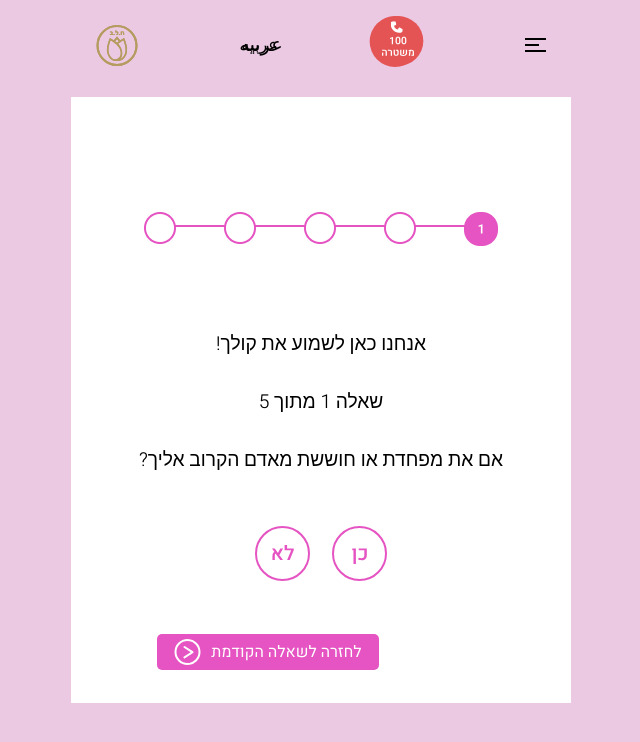
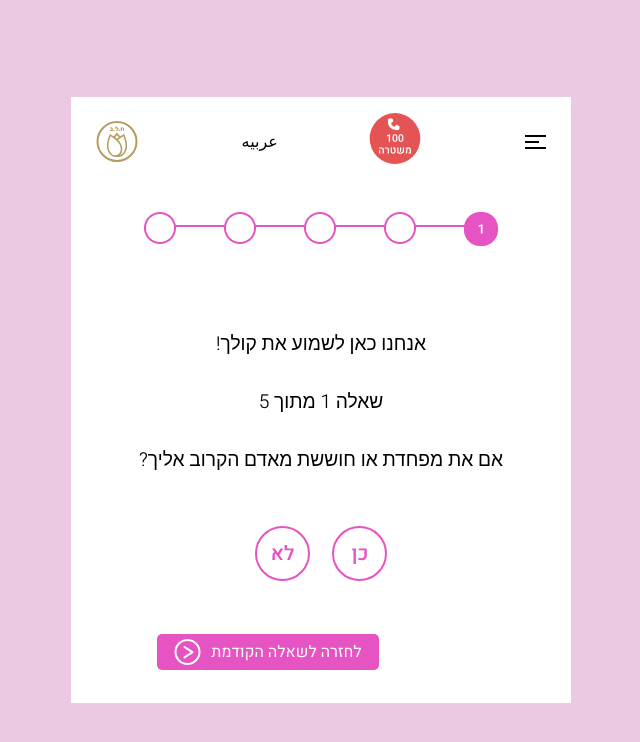
Before and after one commit to chayale90/Hackathon, a React (Vite) app: page /form in a window 1280 px wide. Shown: the top 742 px of the page, without its empty margins (495-1135 px from the left). Built offline with nearby package versions, Linux system fonts and the light colour scheme.

Commit message:
fix resposive header

```diff
--- a/src/components/AssociationsPage/AssociationsList/AssociationsList.tsx
+++ b/src/components/AssociationsPage/AssociationsList/AssociationsList.tsx
@@ -1,5 +1,4 @@
 import { useParams } from "react-router-dom";
-import Header from "../../Header/Header";
 
 const AssociationsList = () => {
   const { region } = useParams();
@@ -31,7 +30,6 @@ const AssociationsList = () => {
 
   return (
     <div className="page associations-list">
-      <Header />
       <h1>{`רשימת עמותות באזור ה${regions[region]}`}</h1>
       <ul>
         {arr.map((value, index) => (
--- a/src/components/AssociationsPage/AssociationsPage.tsx
+++ b/src/components/AssociationsPage/AssociationsPage.tsx
@@ -1,5 +1,4 @@
 import MapIcon from "../../assets/icons/map.svg";
-import Header from "../Header/Header";
 import "./AssociationsPage.css";
 import { RegionList, Regions } from "../CustomComponents/Select";
 import { useNavigate } from "react-router-dom";
@@ -19,7 +18,6 @@ const SelectAssociationsPage = () => {
 
   return (
     <div className="page associations-page">
-      <Header />
       <p>
         כדי לכוון אותך בצורה מדוייקת לעמותה המתאימה עבורך, אנחנו נצטרך את המיקום
         המדויק שלך!
--- a/src/components/FormComponents/FormPage.tsx
+++ b/src/components/FormComponents/FormPage.tsx
@@ -1,7 +1,6 @@
 import React, { useState, useEffect, useContext } from "react";
 import Question from "./Question";
 import "./FormPage.css";
-import Header from "../Header/Header";
 import { useNavigate } from "react-router-dom";
 import { Context, globalType } from "../Context/Context";
 
@@ -108,7 +107,6 @@ const FormPage: React.FC = () => {
 
   return (
     <div className="question page">
-      <Header />
       <img src={`src/assets/${processImg[questionIndex]}`} alt="process1" />
       <div className="weHere">אנחנו כאן לשמוע את קולך!</div>
       <div className="numberQ">שאלה {questionIndex + 1} מתוך 5</div>
--- a/src/components/Header/Header.css
+++ b/src/components/Header/Header.css
@@ -4,7 +4,6 @@ nav {
   justify-content: space-between;
   align-items: center;
   position: fixed;
-  top: 0;
   height: 90px;
 }
 nav img {
--- a/src/components/LocationPage/LocationPage.tsx
+++ b/src/components/LocationPage/LocationPage.tsx
@@ -1,6 +1,5 @@
 import { useNavigate } from "react-router-dom";
 import { FullButtonWithV, BorderButtonWithX } from "../CustomComponents/Button";
-import Header from "../Header/Header";
 import "./LocationPage.css";
 import RosPic from "../CustomComponents/RosPic/RosPic";
 
--- a/src/components/RiskLevelPage/RiskLevelPage.tsx
+++ b/src/components/RiskLevelPage/RiskLevelPage.tsx
@@ -1,4 +1,3 @@
-import Header from "../Header/Header";
 import "./RiskLevelPage.css";
 import { FullButton, BorderButton } from "../CustomComponents/Button";
 import RiskErr from "../../assets/icons/risk-error.svg";
@@ -18,7 +17,6 @@ const RiskLevelPage = () => {
   };
   return (
     <div className="page risk-level">
-      <Header />
       <img src={RiskErr} alt="" />
       <p>בהתאם לתשובות שלך, אנחנו מעריכים שרמת הסכנה שבה את נמצאת כעת הנה: </p>
       <h1>רמת סכנה {riskLevel ? `${title[riskLevel]}` : "לא זוהתה"}</h1>
--- a/src/components/WelcomePage/WelcomePage.tsx
+++ b/src/components/WelcomePage/WelcomePage.tsx
@@ -6,7 +6,7 @@ import {
 import RosPic from "../CustomComponents/RosPic/RosPic";
 import "./WelcomePage.css";
 import { useNavigate } from "react-router-dom";
-import Header from "../Header/Header";
+
 const WelcomePage = () => {
   const navigate = useNavigate();
   return (
```
